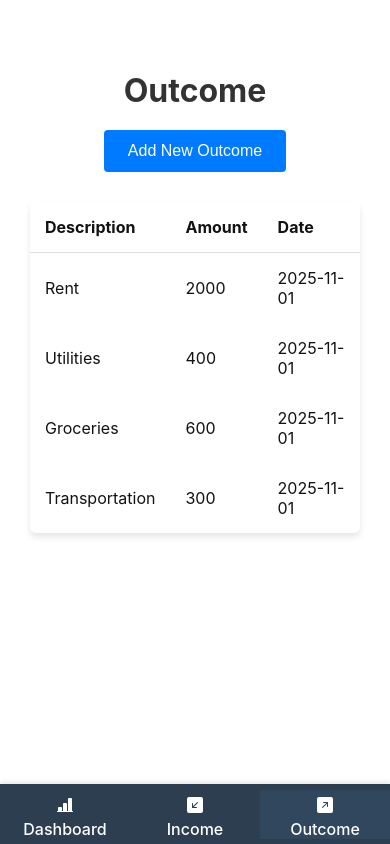
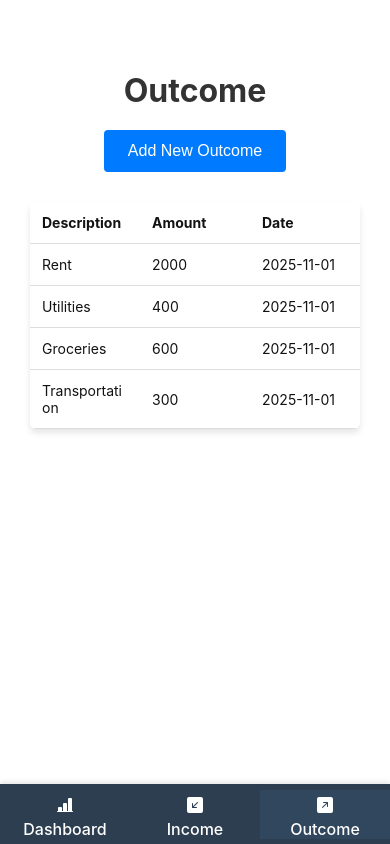
Before and after one commit to jesuspinar/personal-finance, an Angular app: page /outcome in a window 390 px wide. Built offline with nearby package versions, Linux system fonts and the light colour scheme.

Commit message:
Add responsive to table

```diff
--- a/src/styles.css
+++ b/src/styles.css
@@ -20,24 +20,35 @@ body {
 /* Components */
 .table-container {
   border-radius: 6px;
-  overflow: auto;
+  overflow-x: auto;
   box-shadow: 0 4px 6px rgba(0, 0, 0, 0.1);
+  -webkit-overflow-scrolling: touch;
 }
 
 table {
   width: 100%;
   border-collapse: collapse;
-  overflow-x: scroll;
+  table-layout: fixed;
 }
 
-th {
-  padding: 15px;
+th,
+td {
+  padding: 12px;
   text-align: left;
   border-bottom: 1px solid #ddd;
+  word-wrap: break-word;
+  overflow: auto;
+  text-overflow: ellipsis;
+  white-space: nowrap;
 }
 
-td {
-  padding: 15px;
+@media (max-width: 600px) {
+
+  th,
+  td {
+    font-size: 14px;
+    white-space: normal
+  }
 }
 
 .btn {
```
